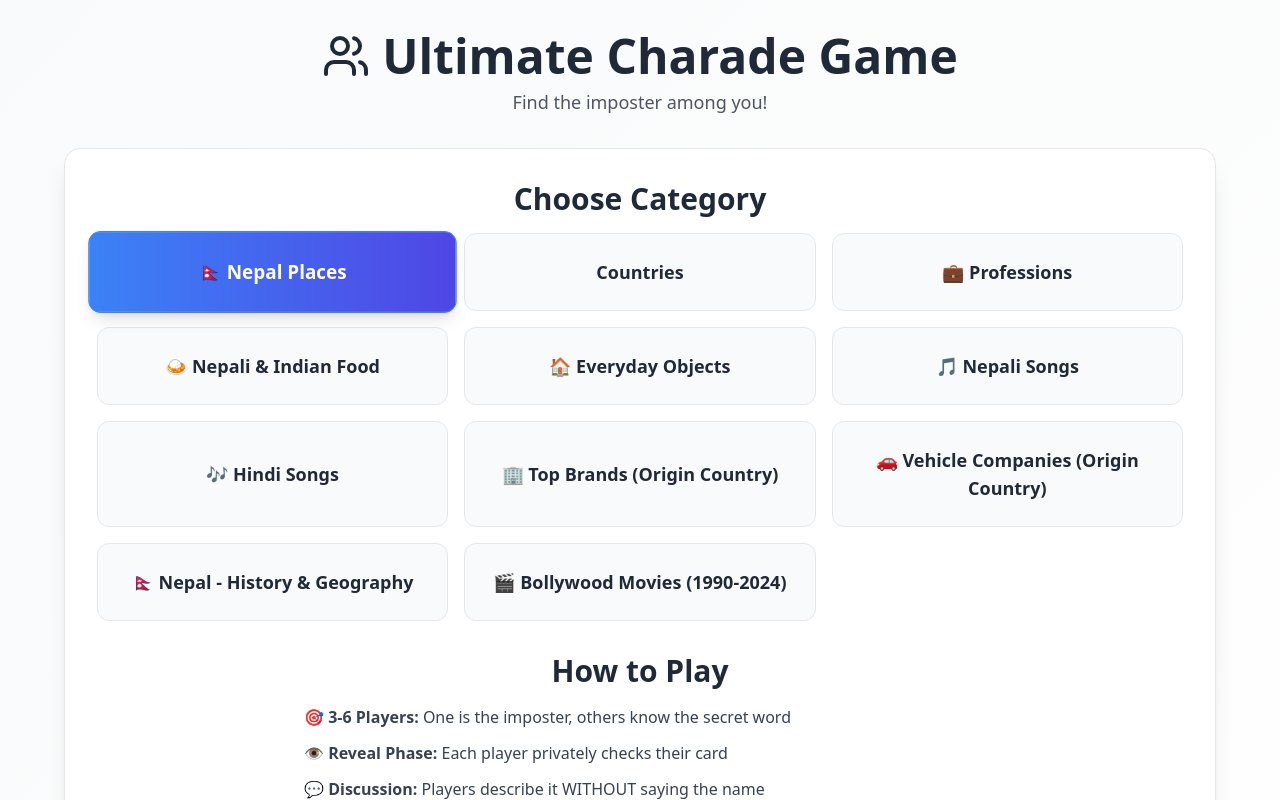
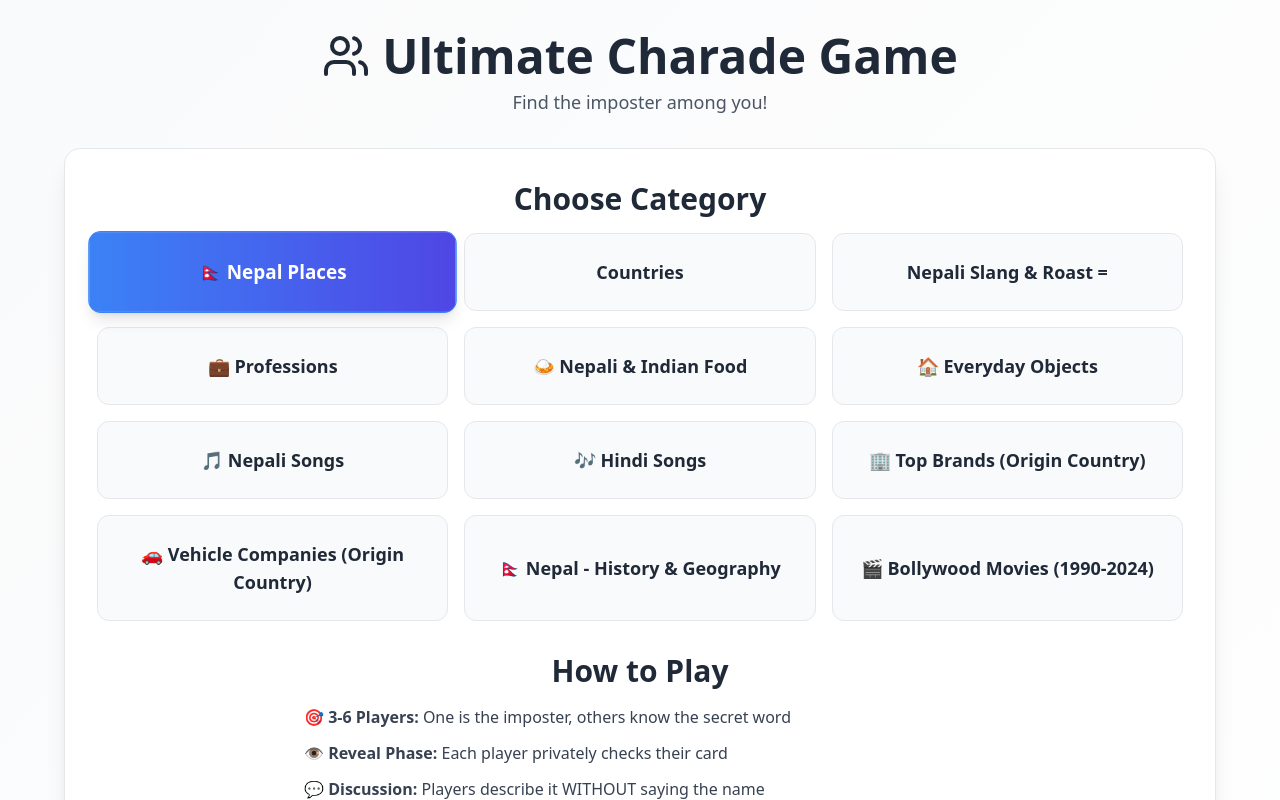
Before and after one commit to swopnil/portfolio, a React (Create React App) app: page /quiz in a window 1280 px wide. Shown: the top 800 px of the page. Built offline with nearby package versions, Linux system fonts and the light colour scheme.

Commit message:
Update charade.jsx

```diff
--- a/src/pages/charade.jsx
+++ b/src/pages/charade.jsx
@@ -42,6 +42,62 @@ const CATEGORIES = {
       'Vanuatu', 'Vatican City', 'Venezuela', 'Vietnam', 'Yemen', 'Zambia', 'Zimbabwe'
     ]
   },
+  nepaliSlangWorst: {
+  name: 'Nepali Slang & Roast =',
+  items: [
+    'Randi',
+    'Muji',
+    'Chutiya',
+    'Gandu',
+    'Lado',
+    'Boka',
+    'Bhalu',
+    'Kukur',
+    'Tharki',
+    'Khate',
+    'Pakhe',
+    'Jh*nte',
+    'Beshya',
+    'Kukur jasto',
+    'Boka',
+    'Kaale',
+    'Kanda',
+    'Pakhe',
+    'Chapri',
+    'Cheap Mindset',
+    'Attention Seeker',
+    'Overacting',
+    'Galli Celebrity',
+    'Instagram Gyan',
+    'Zero Accountability',
+    'Dimag chaina',
+    'Halla matra',
+    'Over-smart',
+    'Thulo guff',
+    'Nautanki',
+    'Show-off',
+    'Drama Queen',
+    'Hero banne',
+    'Cool banna khojne',
+    'Jhyau lagne',
+    'Na kaam ko',
+    'Time waste',
+    'Mitho bolera kaam chaina',
+    'Ek number ko',
+    'Two-faced',
+    'Fake nice',
+    'Bina logic',
+    'Bheda jasto',
+    'Guffadi',
+    'Ego trip',
+    'Self-obsessed',
+    'Respect zero',
+    'Trust issue',
+    'Walking red flag',
+    'Loose character',
+    'Negative vibe'
+  ]
+},
 
   professions: {
     name: '💼 Professions',
@@ -328,6 +384,9 @@ export default function ImposterGame() {
     }
     if (selectedCategory === 'hindiSongs' || selectedCategory === 'nepaliSongs') {
       return 'Describe WITHOUT saying the song name!';
+    }
+    if (selectedCategory === 'nepaliSlangWorst') {
+      return 'Describe WITHOUT saying the slang name!';
     }
     if (selectedCategory === 'professions') {
       return 'Describe WITHOUT saying the profession name!';
@@ -628,6 +687,15 @@ export default function ImposterGame() {
                       <li>Cultural significance</li>
                     </ul>
                   )}
+                  {selectedCategory === 'nepaliSlangWorst' && (
+                    <ul className="list-disc list-inside space-y-2 ml-4">
+                      <li>Slur</li>
+                      <li>Proverb</li>
+                      <li>What it's known for</li>
+                      <li>Use frequency</li>
+                      <li>Significance</li>
+                    </ul>
+                  )}
                   {selectedCategory === 'professions' && (
                     <ul className="list-disc list-inside space-y-2 ml-4">
                       <li>What they do daily</li>
```
